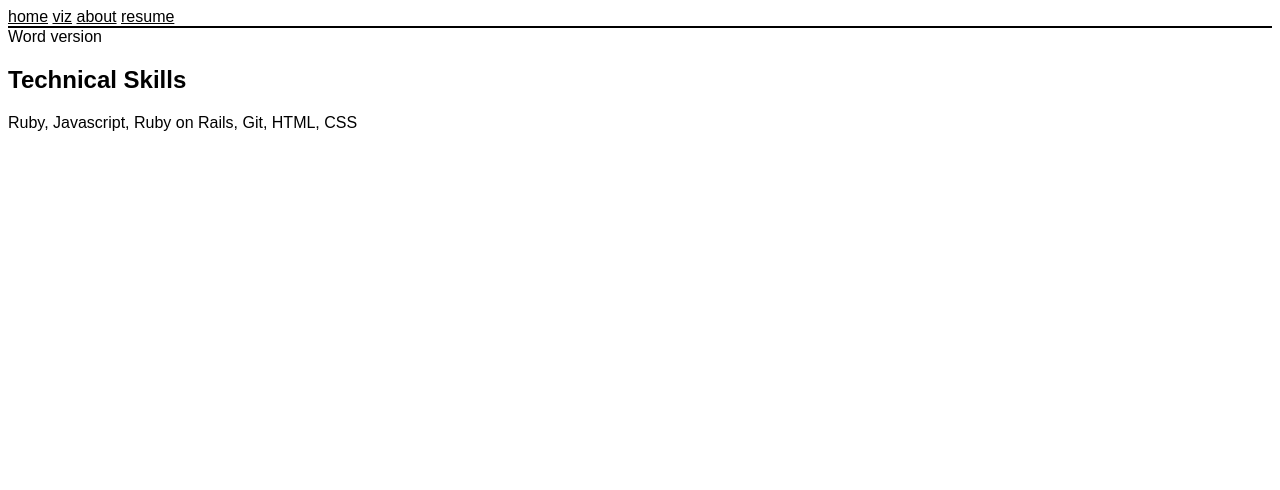
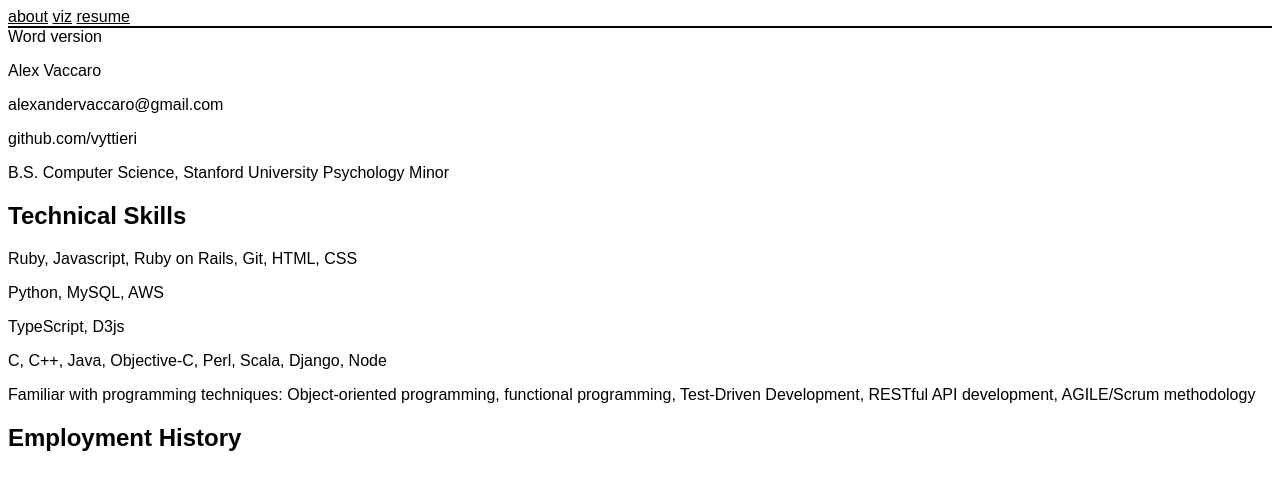
Before and after one commit to vyttieri/vyttieri.github.io, a Jekyll site: the page built from resume.html, in a window 1280 px wide. Shown: the top 490 px of the page. Built offline with Jekyll 4.4.1, drawn with Linux system fonts in a browser that asks for light colours; some web fonts are replaced.

```diff
--- a/_config.yml
+++ b/_config.yml
@@ -1,3 +1,3 @@
 url: "https://vyttieri.github.io" # the base hostname & protocol for your site, e.g. http://example.com
 baseurl: "/" # the subpath of your site, e.g. /blog
-title: "vyttieri" # the name of your site, e.g. ACME Corp.
+title: vyttieri # the name of your site, e.g. ACME Corp.
--- a/_layouts/default.html
+++ b/_layouts/default.html
@@ -9,9 +9,8 @@
   <body>
     <header>
       <nav>
-        <a href="/">home</a>
+        <a href="/">about</a>
         <a href="/viz/">viz</a>
-        <a href="/about/">about</a>
         <a href="/resume/">resume</a>
       </nav>
     </header>
--- a/resume.html
+++ b/resume.html
@@ -7,6 +7,23 @@ layout: default
 Word version
 </section>
 <section>
+	<p>Alex Vaccaro</p>
+	<p>alexandervaccaro@gmail.com</p>
+	<p>github.com/vyttieri</p>
+</section>
+<section>
+	B.S. Computer Science,
+	Stanford University
+	Psychology Minor
+</section>
+<section>
 	<h2>Technical Skills</h2>
 	<p>Ruby, Javascript, Ruby on Rails, Git, HTML, CSS</p>
+	<p>Python, MySQL, AWS</p>
+	<p> TypeScript, D3js</p>
+	<p>C, C++, Java, Objective-C, Perl, Scala, Django, Node</p>
+	<p>Familiar with programming techniques: Object-oriented programming, functional programming, Test-Driven Development, RESTful API development, AGILE/Scrum methodology</p>
 </section>
+<section>
+	<h2>Employment History</h2>
+</section>
--- /dev/null
+++ b/viz.html
@@ -0,0 +1,6 @@
+---
+title: viz
+layout: default
+---
+
+<p>All the cool kids call it "viz"</p>
```
Also changed, not shown: about.html (deleted, +0 -8 lines), index.html (+10 -2 lines).
